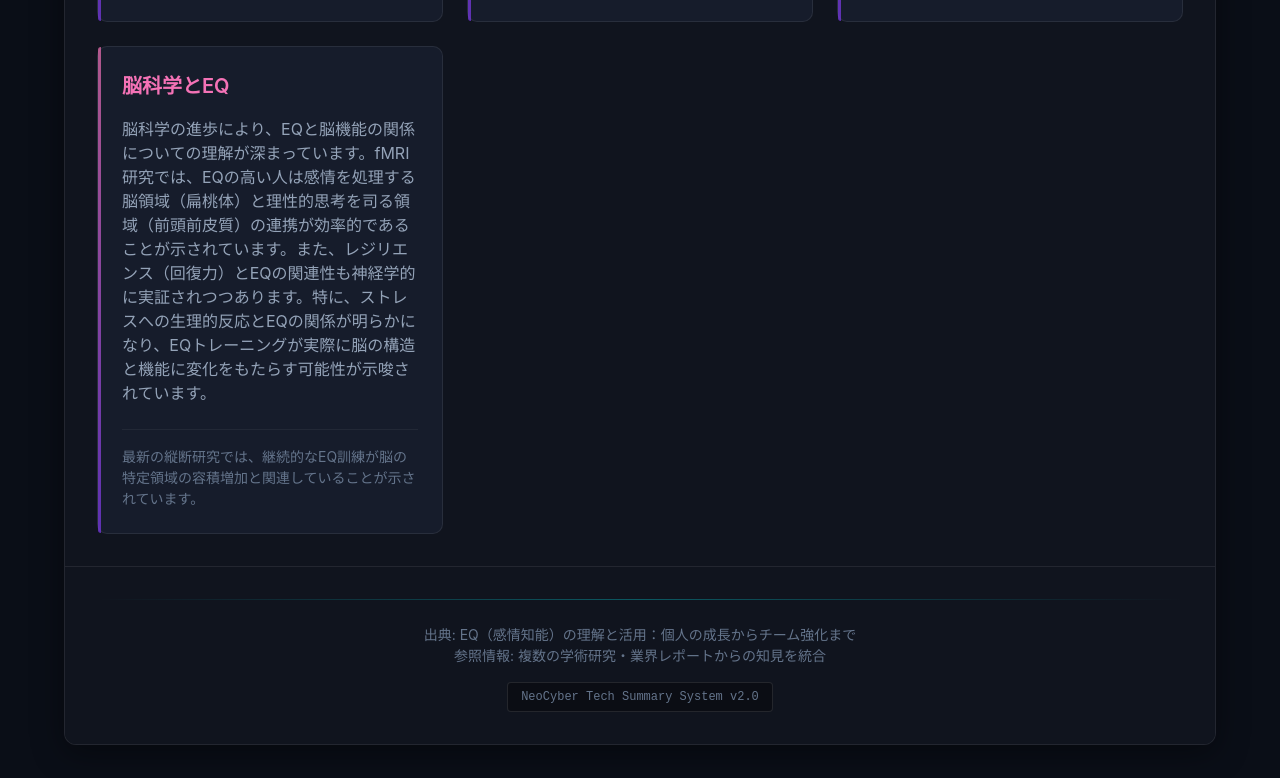
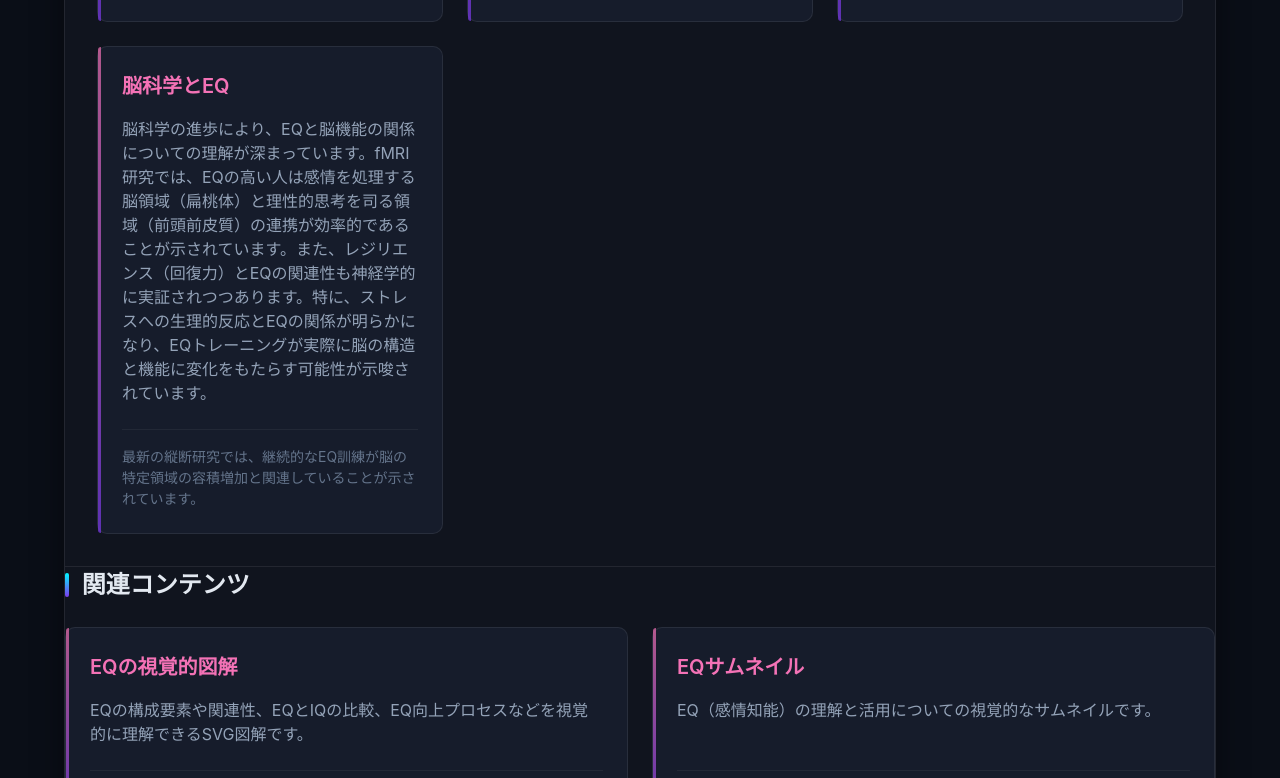
Before and after one commit to Nikka593/EQ, a plain HTML site: page index.html in a window 1280 px wide. Shown: the part 11222-12000 px from the top of the page. Drawn offline with Linux system fonts and the light colour scheme.

Commit message:
Update index.html

```diff
--- a/index.html
+++ b/index.html
@@ -4,6 +4,7 @@
   <meta charset="UTF-8">
   <meta name="viewport" content="width=device-width, initial-scale=1.0">
   <title>NTS² - EQ（感情知能）の理解と活用</title>
+  <link rel="stylesheet" href="https://cdnjs.cloudflare.com/ajax/libs/font-awesome/6.4.0/css/all.min.css">
   <style>
     :root {
       /* コアカラーシステム */
@@ -2108,6 +2109,30 @@
       </section>
 
       <!-- フッター -->
+      <section class="related-links-section" id="related-links">
+        <h2 class="section-title">関連コンテンツ</h2>
+        <div class="cards-grid">
+          <div class="info-card">
+            <h3 class="info-title">EQの視覚的図解</h3>
+            <div class="info-content">
+              EQの構成要素や関連性、EQとIQの比較、EQ向上プロセスなどを視覚的に理解できるSVG図解です。
+            </div>
+            <div class="info-footer">
+              <a href="eq-illustrations.html" class="source-link" target="_blank">図解を見る <i class="fas fa-external-link-alt"></i></a>
+            </div>
+          </div>
+
+          <div class="info-card">
+            <h3 class="info-title">EQサムネイル</h3>
+            <div class="info-content">
+              EQ（感情知能）の理解と活用についての視覚的なサムネイルです。
+            </div>
+            <div class="info-footer">
+              <a href="eq-thumbnail.html" class="source-link" target="_blank">サムネイルを見る <i class="fas fa-external-link-alt"></i></a>
+            </div>
+          </div>
+        </div>
+      </section>
       <section class="footer-section">
         <div class="footer-divider"></div>
         <p>
```
